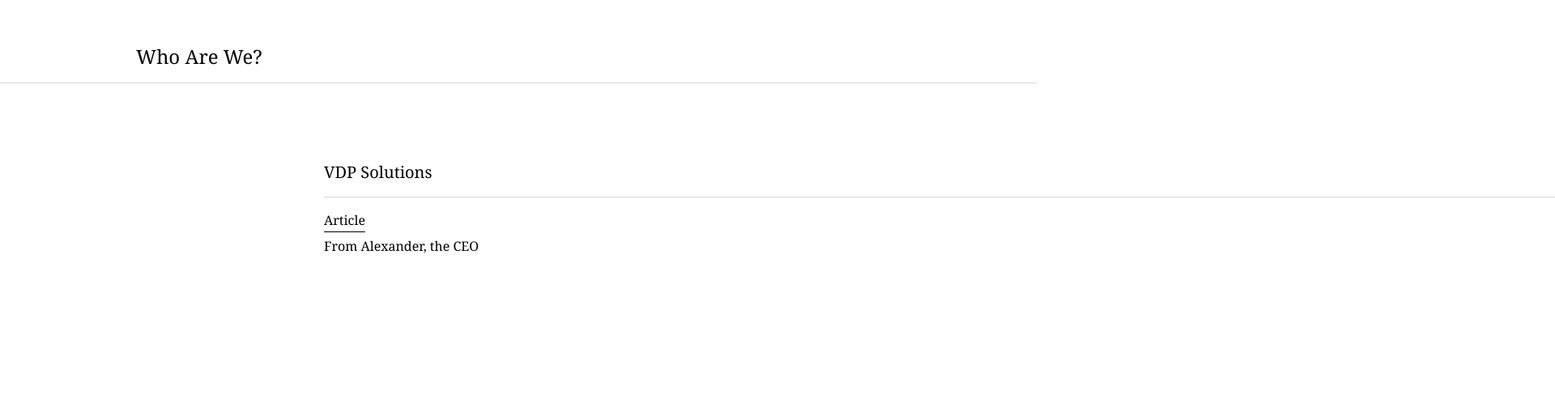
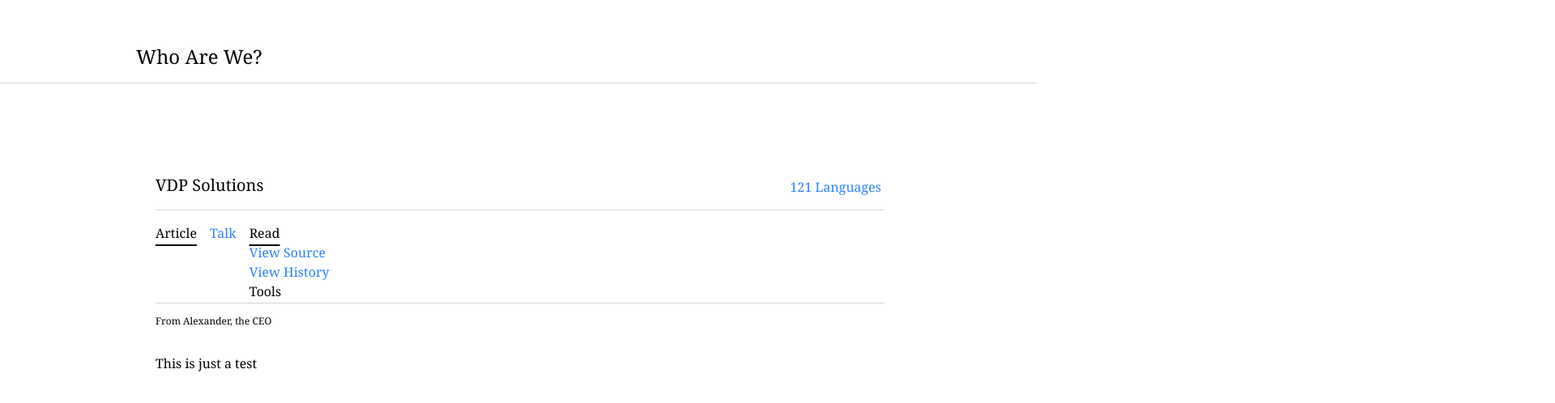
Before and after one commit to statisluc/FreelanceOffic, a React (Vite) app: page / in a window 1280 px wide. Shown: the part 1710-2208 px from the top of the page at 81% size, 1920 px wide, since content can reach past the window. Built offline with nearby package versions, Linux system fonts and the light colour scheme; a web font is replaced by a local one.

Commit message:
Update WhoAreWe.jsx

```diff
--- a/src/components/WhoAreWe.jsx
+++ b/src/components/WhoAreWe.jsx
@@ -8,23 +8,42 @@
           Just Got A Whole Lot Easier...
         </h1>
 
-
         <h1 className="text-2xl mt-32 px-42 font-serif">Who Are We?</h1>
-
 
         <hr className="my-4 border-gray-300" />
 
-    <div className="px-100">
+        <div className="flex flex-col mx-auto max-w-4xl">
+          <div className="flex flex-row mt-24">
+            <h1 className=" text-xl font-arial text-black">VDP Solutions</h1>
+            <h1 className="mt-1 text-md ml-auto text-blue-500 cursor-pointer">
+              121 Languages
+            </h1>
+          </div>
 
-      <h1 className="mt-24 text-xl font-arial text-black">
-        VDP Solutions
-      </h1>
-
-      <hr className="w-400 my-4 border-gray-300" />
-      <div>
-      <p className="cursor-pointer underline underline-offset-8">Article</p>
+          <hr className="w-225 my-4 border-gray-300" />
+          <div className="flex flex-row">
+            <p className="cursor-pointer underline underline-offset-8 decoration-2">
+              Article
+            </p>
+            <p className="px-4 cursor-pointer text-blue-500">Talk</p>
+            <div clasName="">
+              <p className="ml-auto cursor-pointer underline underline-offset-8 decoration-2">
+                Read
+              </p>
+              <p className="justify-end cursor-pointer text-blue-500">
+                View Source
+              </p>
+              <p className="justify-end cursor-pointer text-blue-500">
+                View History
+              </p>
+              <p className="justify-end cursor-pointer">Tools</p>
             </div>
-      <p className="mt-2">From Alexander, the CEO</p>
+          </div>
+          <hr className="-translate-y-1.5 w-225 my-2 border-gray-300" />
+          <p className="text-xs">From Alexander, the CEO</p>
+          <div className="my-8 grid">
+            <p>This is just a test</p>
+          </div>
         </div>
       </div>
     </>
```
Lines whose indentation alone changed are shown as unchanged.
